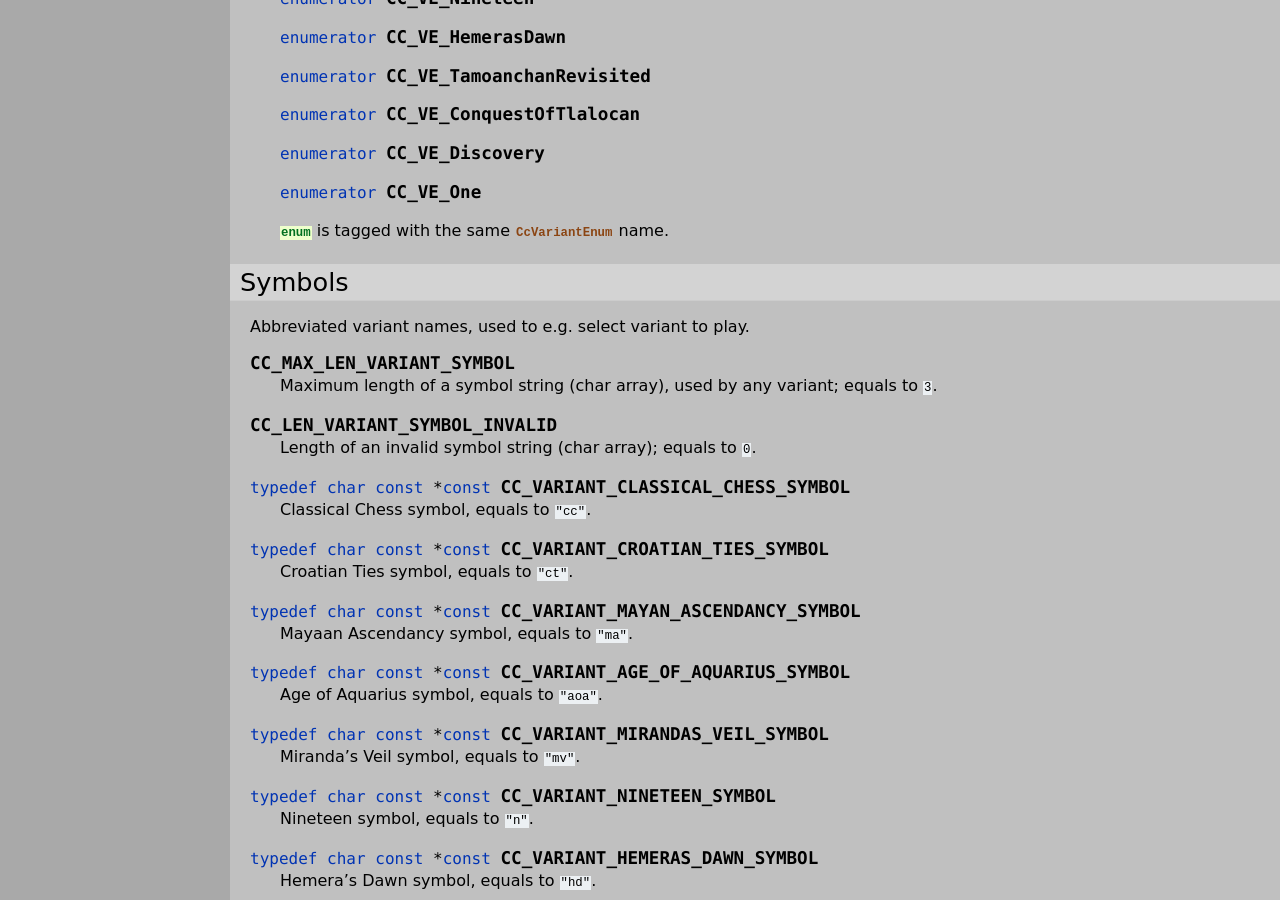
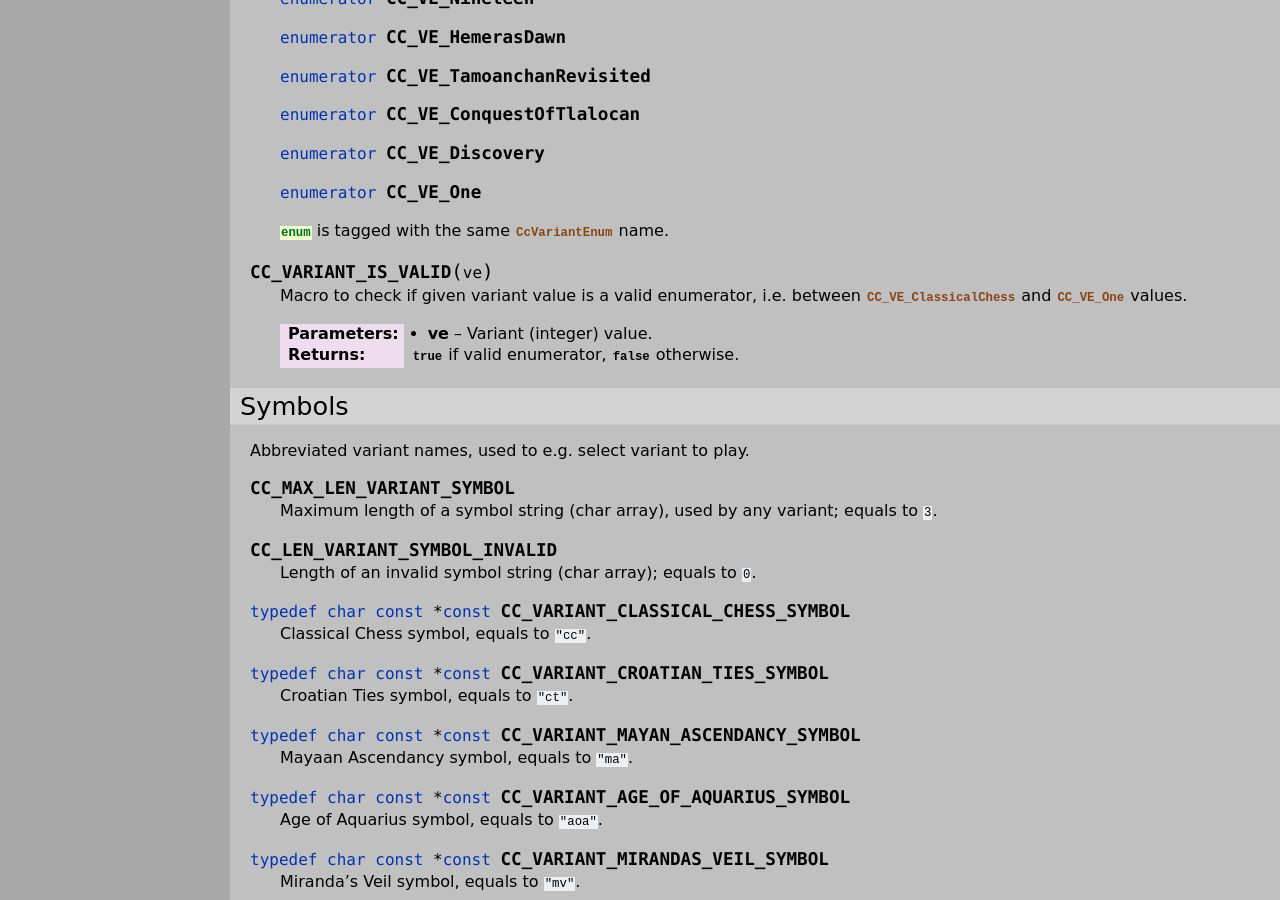
Before and after one commit to mmlacak/crochess, a Sphinx documentation site: the page built from docs/source/libcc/ccvariant.rst, in a window 1280 px wide and 900 px high, scrolled down 3198 px. Built offline with Sphinx 7.4.7, drawn with Linux system fonts in a browser that asks for light colours.

Commit message:
Documented CC_VARIANT_IS_VALID.

```diff
--- a/docs/source/libcc/ccvariant.rst
+++ b/docs/source/libcc/ccvariant.rst
@@ -228,6 +228,14 @@ Types
 
     :c:`enum` is tagged with the same :c:enum:`CcVariantEnum` name.
 
+.. c:macro:: CC_VARIANT_IS_VALID(ve)
+
+    Macro to check if given variant value is a valid enumerator, i.e. between
+    :c:enumerator:`CC_VE_ClassicalChess` and :c:enumerator:`CC_VE_One` values.
+
+    :param ve: Variant (integer) value.
+    :returns: :c:data:`true` if valid enumerator, :c:data:`false` otherwise.
+
 .. _lbl-libcc-ccvariant-symbols:
 
 Symbols
```
Also changed, not shown: 1 other file.
